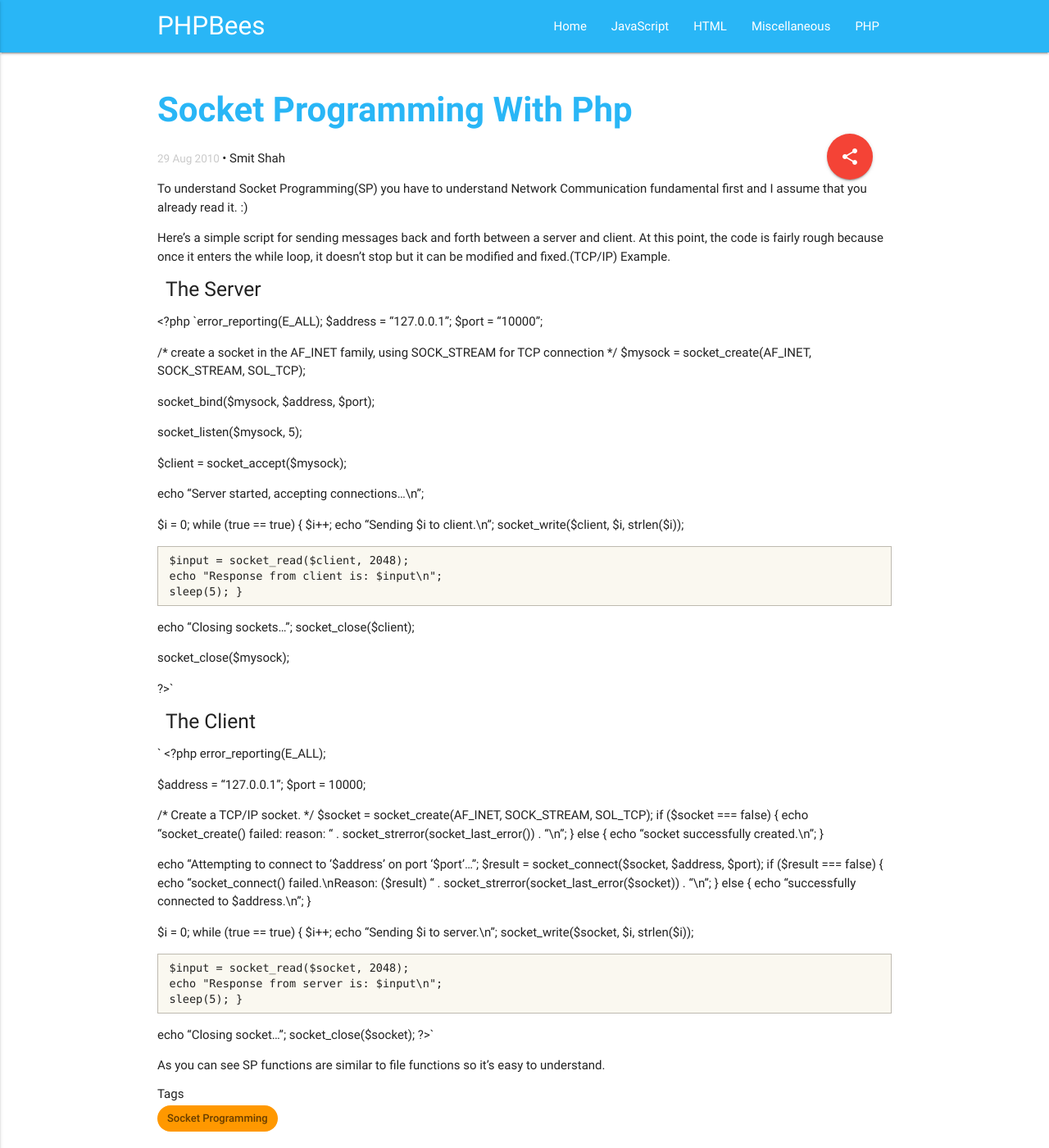
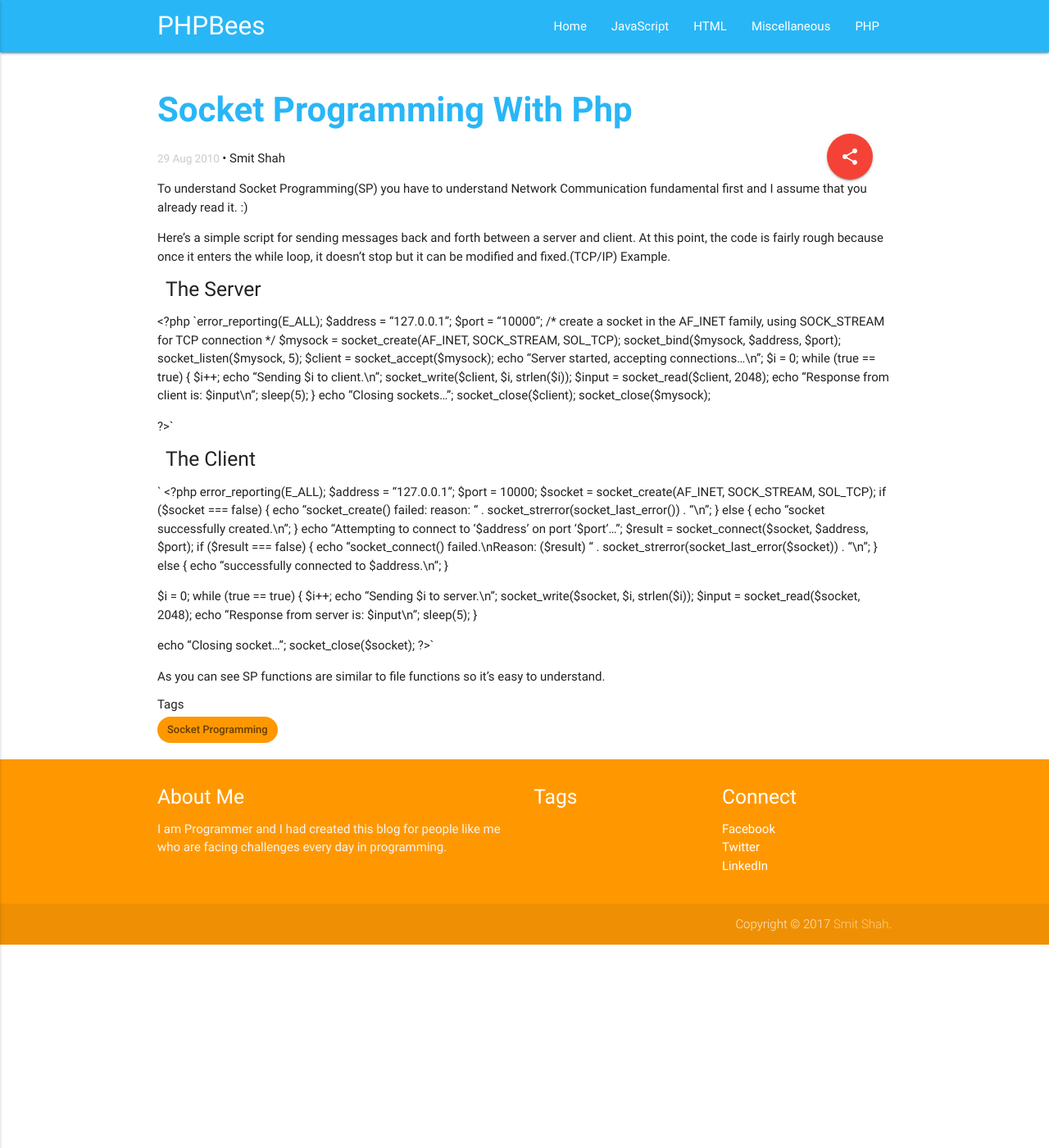
Before and after one commit to smitshah81/phpbees.com, a Jekyll site: the page built from _posts/2010-08-29-socket-programming-with-php.markdown, in a window 1280 px wide and 1400 px high. Shown: the whole window at 82% size. Built offline with Jekyll 4.4.1, drawn with Linux system fonts in a browser that asks for light colours; our own code applies the rules of GitHub Pages for plain Markdown files; comment, search, counter and statistics services are not loaded.

Commit message:
Updated Socket Programming With Php

```diff
--- a/_posts/2010-08-29-socket-programming-with-php.markdown
+++ b/_posts/2010-08-29-socket-programming-with-php.markdown
@@ -18,35 +18,24 @@
 `error_reporting(E_ALL);
 $address = "127.0.0.1";
 $port = "10000";
-
-
 /* create a socket in the AF_INET family, using SOCK_STREAM for TCP connection */
 $mysock = socket_create(AF_INET, SOCK_STREAM, SOL_TCP);
-
 socket_bind($mysock, $address, $port);
-
 socket_listen($mysock, 5);
-
 $client = socket_accept($mysock);
-
 echo "Server started, accepting connections...\n";
-
-
 $i = 0;
 while (true == true)
 {
     $i++;
     echo "Sending $i to client.\n";
     socket_write($client, $i, strlen($i));
-
     $input = socket_read($client, 2048);
     echo "Response from client is: $input\n";
     sleep(5);
 }
-
 echo "Closing sockets...";
 socket_close($client);
-
 socket_close($mysock);
 
 ?>`
@@ -59,18 +48,14 @@
 `
 <?php
 error_reporting(E_ALL);
-
 $address = "127.0.0.1";
 $port = 10000;
-
-/* Create a TCP/IP socket. */
 $socket = socket_create(AF_INET, SOCK_STREAM, SOL_TCP);
 if ($socket === false) {
     echo "socket_create() failed: reason: " . socket_strerror(socket_last_error()) . "\n";
 } else {
     echo "socket successfully created.\n";
 }
-
 echo "Attempting to connect to '$address' on port '$port'...";
 $result = socket_connect($socket, $address, $port);
 if ($result === false) {
@@ -85,7 +70,6 @@
     $i++;
     echo "Sending $i to server.\n";
     socket_write($socket, $i, strlen($i));
-
     $input = socket_read($socket, 2048);
     echo "Response from server is: $input\n";
     sleep(5);
```
